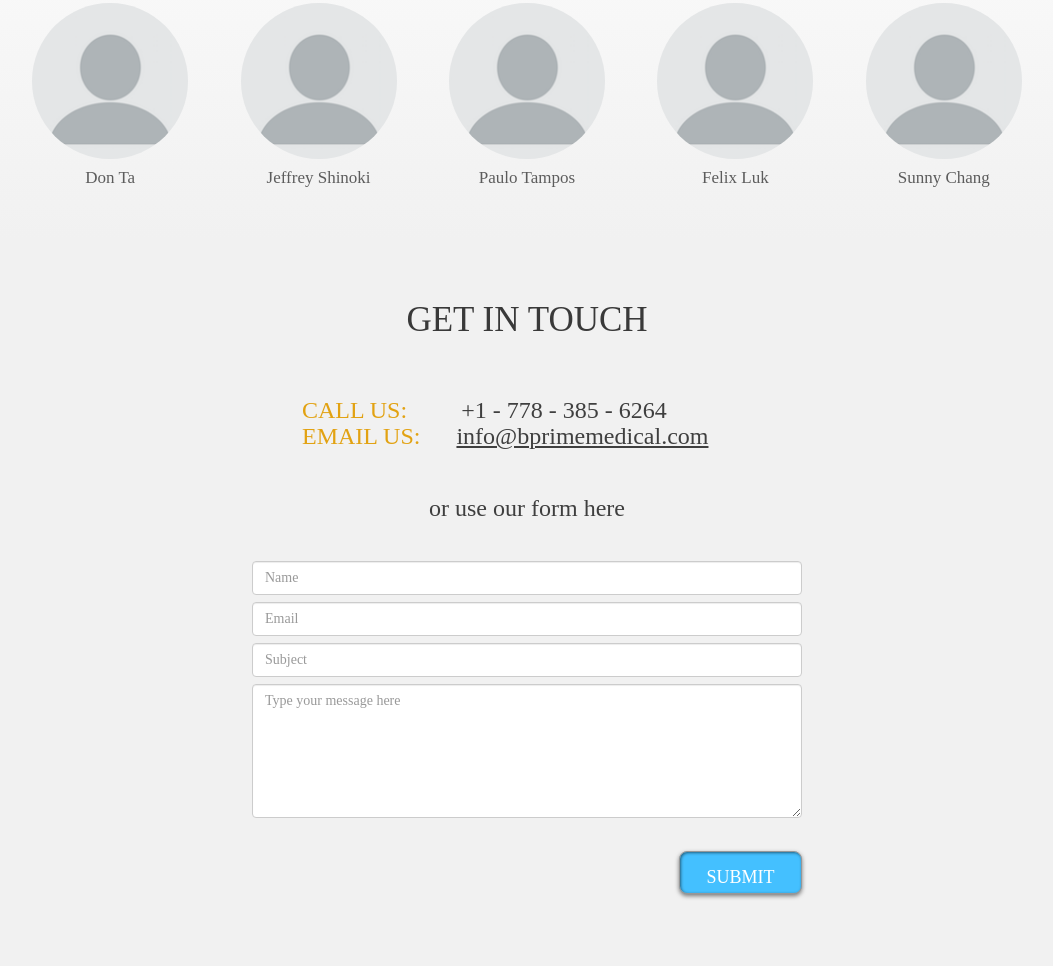
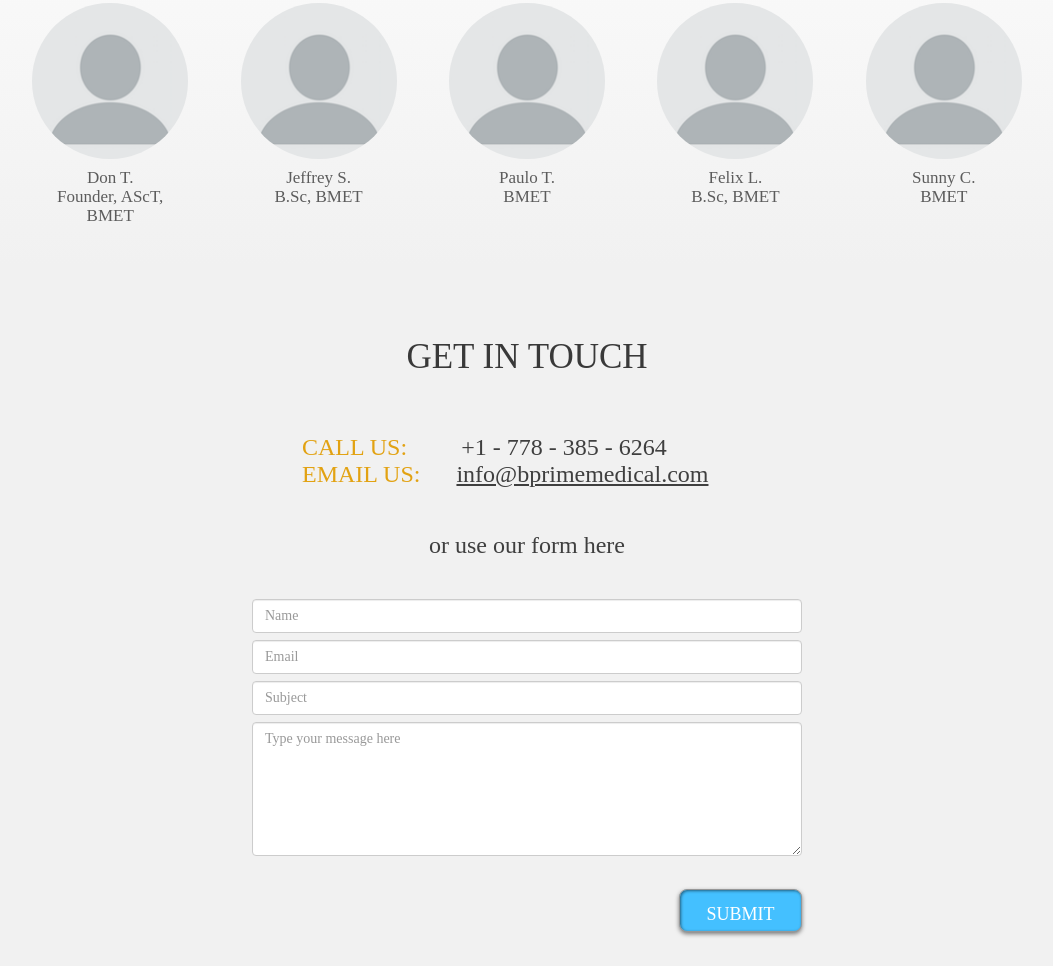
Before and after one commit to bprimemedical/bprimemedical.github.io, a plain HTML site: page index.html in a window 1280 px wide. Shown: the part 1524-2490 px from the top of the page, without its empty margins (113-1166 px from the left). Drawn offline with nearby package versions, Linux system fonts and the light colour scheme; a web font is replaced by a local one.

Commit message:
edited team names

```diff
--- a/index.html
+++ b/index.html
@@ -59,23 +59,23 @@
                     <div class="row">
                         <div class="col-xs-12 col-sm-6 col-md-4 col-lg-15">
                             <img src="images/emp1.png" class="emp-photos" alt="employee 1">
-                            <h4>Don Ta <br /> </h4>
+                            <h4>Don T. <br />Founder, AScT, BMET</h4>
                         </div>
                         <div class="col-xs-12 col-sm-6 col-md-4 col-lg-15">
                            <img src="images/emp2.png" class="emp-photos" alt="employee 2">
-                            <h4>Jeffrey Shinoki <br /> </h4>
+                            <h4>Jeffrey S. <br />B.Sc, BMET </h4>
                         </div>
                         <div class="col-xs-12 col-sm-6 col-md-4 col-lg-15">
                             <img src="images/emp3.png" class="emp-photos" alt="employee 3">
-                            <h4>Paulo Tampos <br /> </h4>
+                            <h4>Paulo T. <br />BMET </h4>
                         </div>
                         <div class="col-xs-12 col-sm-6 col-md-6 col-lg-15">
                             <img src="images/emp4.png" class="emp-photos" alt="employee 4">
-                            <h4>Felix Luk <br /> </h4>
+                            <h4>Felix L. <br />B.Sc, BMET </h4>
                         </div>
                         <div class="col-xs-12 col-sm-12 col-md-6 col-lg-15">
                             <img src="images/emp5.png" class="emp-photos" alt="employee 5">
-                            <h4>Sunny Chang <br /> </h4>
+                            <h4>Sunny C. <br />BMET </h4>
                         </div>
                     </div>
                 </div>
```
